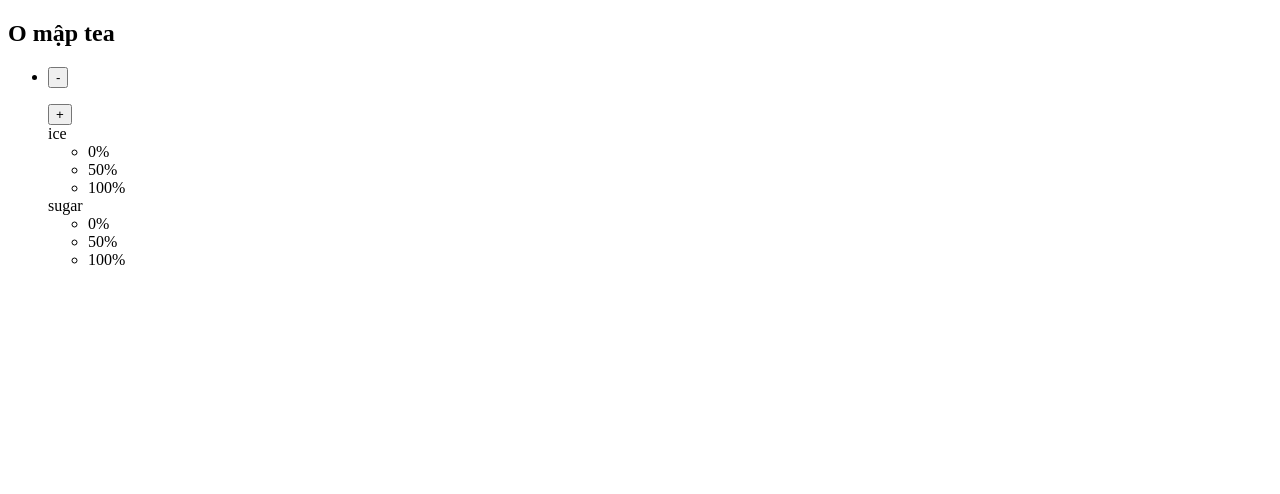
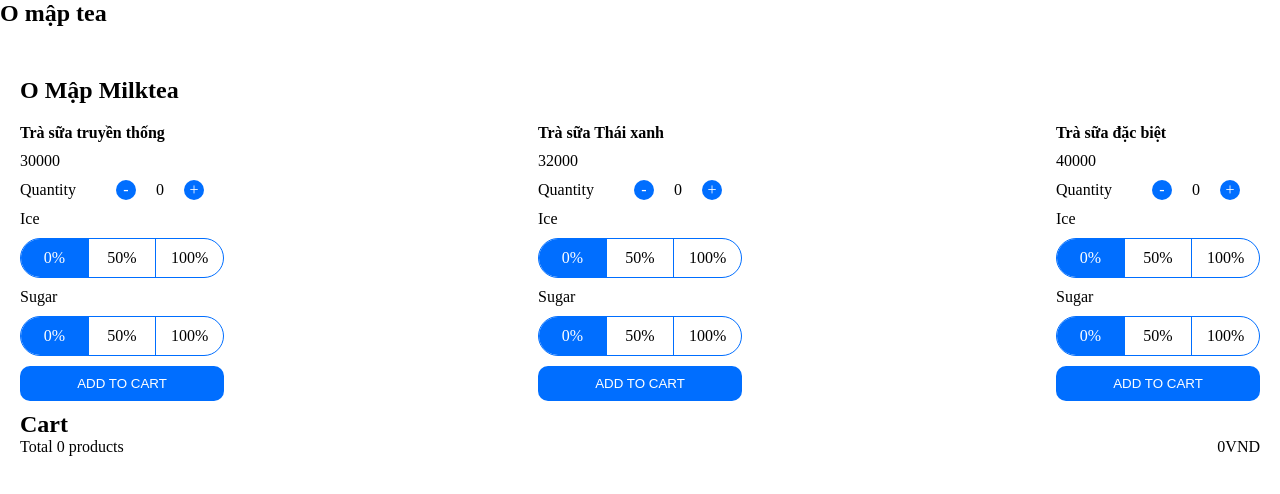
Before and after one commit to FE-IP-S04-Basic-Test/FE-Basic-Test_Truong-Le-D-2, a plain HTML site: page js-1/index.html in a window 1280 px wide. Drawn offline with Linux system fonts and the light colour scheme.

Commit message:
change code processing problem after then render ui and handle it

```diff
--- a/js-1/index.html
+++ b/js-1/index.html
@@ -3,6 +3,7 @@
 <head>
   <meta charset="UTF-8">
   <meta name="viewport" content="width=device-width, initial-scale=1.0">
+  <link rel="stylesheet" href="./main.css">
   <title>Milktea</title>
 </head>
 <body>
@@ -14,35 +15,26 @@
     </section>
   </header>
   <main class="body">
-    <section class="card-milktea">
-      <ul class="milktea-card-list">
-        <li class="milktea-card-item">
-          <h2 class="milktea-name"></h2>
-          <p class="milktea-price"></p>
-          <div class="milktea-quantity">
-            <button class="milktea-descrease">-</button>
-            <p class="milktea-bumber"></p>
-            <button class="milktea-inscrease">+</button>
+    <div class="container">
+      <div class="wrap">
+          <div class="order">
+              <h2>O Mập Milktea</h2>
+              <div class="product_list">
+              </div>
           </div>
-          <div class="ice">
-            <label for="" class="ice-name">ice</label>
-            <ul class="ice-list">
-              <li class="ice-item">0%</li>
-              <li class="ice-item">50%</li>
-              <li class="ice-item">100%</li>
-            </ul>
+          <div class="cart mt-10 mb-10">
+              <h2 class="cart_title">Cart</h2>
+              <div class="cart_list">
+              </div>
+              <div class="cart_footer">
+                  <p class="cart_total_quantity">
+                      Total 4 products
+                  </p>
+                  <p class="cart_total_price">122,000VND</p>
+              </div>
           </div>
-          <div class="sugar">
-            <label for="" class="sugar-name">sugar</label>
-            <ul class="sugar-list">
-              <li class="sugar-item">0%</li>
-              <li class="sugar-item">50%</li>
-              <li class="sugar-item">100%</li>
-            </ul>
-          </div>
-        </li>
-      </ul>
-    </section>
+      </div>
+  </div>
   </main>
   <script src="./index.js"></script>
 </body>
--- a/js-1/index.js
+++ b/js-1/index.js
@@ -1,92 +1,228 @@
-const product = [
+const products = [
   {
-    "id": 1,
-    "name": "Trà sữa truyền thống",
-    "price": 30000
+    id: 1,
+    name: "Trà sữa truyền thống",
+    price: 30000,
   },
   {
-    "id": 2,
-    "name": "Trà sữa Thái xanh",
-    "price": 32000
+    id: 2,
+    name: "Trà sữa Thái xanh",
+    price: 32000,
   },
   {
-    "id": 3,
-    "name": "Trà sữa đặc biệt",
-    "price": 40000
-  }
-]
+    id: 3,
+    name: "Trà sữa đặc biệt",
+    price: 40000,
+  },
+];
 
-const sugar = [
+const sugars = [
   {
-    "id": 1,
-    "amount": 0,
-    "label": "0%"
+    id: 1,
+    amount: 0,
+    label: "0%",
   },
   {
-    "id": 2,
-    "amount": 50,
-    "label": "50%"
+    id: 2,
+    amount: 50,
+    label: "50%",
   },
   {
-    "id": 3,
-    "amount": 100,
-    "label": "100%"
-  }
-]
+    id: 3,
+    amount: 100,
+    label: "100%",
+  },
+];
 
-const ice = [
+const ices = [
   {
-    "id": 1,
-    "amount": 0,
-    "label": "0%"
+    id: 1,
+    amount: 0,
+    label: "0%",
   },
   {
-    "id": 2,
-    "amount": 50,
-    "label": "50%"
+    id: 2,
+    amount: 50,
+    label: "50%",
   },
   {
-    "id": 3,
-    "amount": 100,
-    "label": "100%"
-  }
-]
+    id: 3,
+    amount: 100,
+    label: "100%",
+  },
+];
 
-const addToCart = {
-  id: 1,
-  name: 'Trà sữa truyền thống',
-  price: 30000,
-  quantity: 1,
-  iceAmount: 0,
-  sugarAmount: 0,
+const productList = document.querySelector(".product_list");
+const cartList = document.querySelector(".cart_list");
+const carts = [];
+
+function addToCart(productId, iceId, sugarId, total) {
+  const product = products.find((item) => {
+    return item.id === Number(productId);
+  });
+  const ice = ices.find((item) => item.id === Number(iceId));
+  const sugar = sugars.find((item) => item.id === Number(sugarId));
+  carts.push({
+    quantity: total,
+    title: product.name,
+    desc: `Ice ${ice.label} - Sugar ${sugar.label}`,
+    unitPrice: product.price,
+    totalUnitPrice: product.price * total,
+  });
 }
 
-const addToCart2 = {
-  id: 2,
-  name: 'Trà sữa thái xanh',
-  price: 40000,
-  quantity: 1,
-  iceAmount: 50,
-  sugarAmount: 50,
+function renderOption(data) {
+  return data
+    .map((item, index) => {
+      return `<li data-id="${item.id}" class="percent_item ${
+        index === 0 ? "active" : ""
+      }">${item.label}</li>`;
+    })
+    .join("");
 }
 
-var arr = [];
-const addToCartAction = (item) => {
-  // const index = arr.findIndex(item.id);
-  // if (arr[index].includes(item.id)) {
-  //   arr[index].quantity++;
-  // } else {
-  arr.push({
-    id: item.id,
-    name: item.name,
-    price: item.price,
-    quantity: item.quantity,
-    iceAmount: item.iceAmount,
-    sugarAmount: item.sugarAmount,
+function renderProducts() {
+  const html = products.map((item) => {
+    return `<div id="${item.id}" class="product_item">
+    <h4 class="product-title mb-10">
+        ${item.name}
+    </h4>
+    <p class="product_price mb-10">
+        ${item.price}
+    </p>
+    <div class="product_count mb-10">
+        <p class="product_count_title">Quantity</p>
+        <p class="product_minus product_change">-</p>
+        <p class="product_quantity">0</p>
+        <p class="product_plus product_change">+</p>
+    </div>
+    <div class="product_option">
+        <p class="option_title mb-10">
+            Ice
+        </p>
+        <div class="product_percent mb-10">
+            <ul class="percent_list ice">
+                ${renderOption(ices)}
+            </ul>
+        </div>
+    </div>
+    <div class="product_option">
+        <p class="option_title mb-10">
+            Sugar
+        </p>
+        <div class="product_percent mb-10">
+            <ul class="percent_list sugar">
+              ${renderOption(sugars)}
+            </ul>
+        </div>
+    </div>
+    <button class="product_add">ADD TO CART</button>
+</div>`;
   });
-  return arr;
-  // }
-};
+  productList.innerHTML = html.join("");
+}
 
-addToCartAction(addToCart);
-console.log(addToCartAction(addToCart2));
+function renderCarts() {
+  const html = carts.map((item) => {
+    return `<div class="cart_item">
+    <p class="cart_quantity">${item.quantity} X</p>
+    <img class="cart_img" src="./milktea.png" alt="">
+    <div class="cart_info">
+        <p class="cart_title">${item.title}</p>
+        <p class="cart_desc">${item.desc}</p>
+        <div class="cart_price">
+            <p class="cart_unit_price">${item.unitPrice}</p>
+            <p class="cart_total_unit_price">${item.totalUnitPrice}</p>
+        </div>
+    </div>
+</div>`;
+  });
+  console.log(html);
+  cartList.innerHTML = html.join("");
+}
+
+function handleChooseOption() {
+  const percentList = document.querySelectorAll(".percent_list");
+  percentList.forEach((precent) => {
+    const optionList = precent.querySelectorAll(".percent_item");
+    optionList.forEach((option) => {
+      option.onclick = function () {
+        optionList.forEach((option) => {
+          option.classList.remove("active");
+        });
+        option.classList.add("active");
+      };
+    });
+  });
+}
+
+function handleChangeQuantity() {
+  const productCount = document.querySelectorAll(".product_count");
+  productCount.forEach((item) => {
+    const minus = item.querySelector(".product_minus");
+    const plus = item.querySelector(".product_plus");
+    const quantity = item.querySelector(".product_quantity");
+    minus.onclick = function () {
+      if (Number(quantity.textContent) > 0) {
+        quantity.textContent = Number(quantity.textContent) - 1;
+      }
+    };
+    plus.onclick = function () {
+      quantity.textContent = Number(quantity.textContent) + 1;
+    };
+  });
+}
+
+function handleAddToCart() {
+  const productAdd = document.querySelectorAll(".product_add");
+  const productListEl = document.querySelectorAll(".product_item");
+  productAdd.forEach((item, index) => {
+    item.onclick = function () {
+      const productId = productListEl[index].id;
+      const sugarId = getIdOption(productListEl, index, "sugar");
+      const iceId = getIdOption(productListEl, index, "ice");
+      const total = Number(
+        productListEl[index].querySelector(".product_quantity").textContent
+      );
+      addToCart(productId, iceId, sugarId, total);
+      renderCarts();
+      renderCartTotal();
+    };
+  });
+}
+
+function getIdOption(productListEl, index, type) {
+  let id;
+  productListEl[index]
+    .querySelectorAll(`.percent_list.${type} li`)
+    .forEach((li) => {
+      if (li.className.includes("active")) {
+        id = li.dataset.id;
+      }
+    });
+  return id;
+}
+
+function renderCartTotal() {
+  const total = carts.reduce((sum, curr) => {
+    return {
+      quantity: sum.quantity + Number(curr.quantity),
+      price: sum.price + Number(curr.totalUnitPrice)
+    }
+  }, {
+    quantity: 0,
+    price: 0
+  })
+  const cartFooter = document.querySelector(".cart_footer");
+  cartFooter.innerHTML = `<p class="cart_total_quantity">
+  Total ${total.quantity} products
+</p>
+<p class="cart_total_price">${total.price}VND</p>`;
+}
+
+renderProducts();
+renderCarts();
+renderCartTotal();
+handleChooseOption();
+handleChangeQuantity();
+handleAddToCart();
--- /dev/null
+++ b/js-1/main.css
@@ -0,0 +1,128 @@
+:root {
+  --primary-color: #006eff;
+}
+
+* {
+  margin: 0;
+  padding: 0;
+  box-sizing: border-box;
+}
+
+.mb-10 {
+  margin-bottom: 10px;
+}
+
+.mt-10 {
+  margin-top: 10px;
+}
+
+.container {
+  margin-top: 50px;
+}
+
+.wrap {
+  max-width: 1240px;
+  margin: auto;
+}
+
+.order h2 {
+  margin-bottom: 20px;
+}
+
+.product_list {
+  display: flex;
+  justify-content: space-between;
+}
+
+.product_count {
+  display: flex;
+  justify-content: space-between;
+  align-items: center;
+}
+
+.product_count_title {
+  margin-right: 20px;
+}
+
+.product_change {
+  background-color: var(--primary-color);
+  color: white;
+  width: 20px;
+  height: 20px;
+  border-radius: 50%;
+  display: flex;
+  align-items: center;
+  justify-content: center;
+  margin: 0 20px;
+  cursor: pointer;
+  user-select: none;
+}
+
+.product_change:hover {
+  filter: brightness(1.1);
+}
+.product_change:active {
+  transform: scale(0.9);
+}
+
+.percent_list {
+  display: flex;
+  list-style: none;
+  justify-content: space-between;
+  border: 1px solid var(--primary-color);
+  border-radius: 20px;
+  overflow: hidden;
+}
+
+.percent_item {
+  flex: 1;
+  padding: 10px 0;
+  text-align: center;
+  border-right: 1px solid var(--primary-color);
+  cursor: pointer;
+}
+
+.percent_item:last-child {
+  border-right: none;
+}
+
+.percent_item.active {
+  background-color: var(--primary-color);
+  color: #fff;
+}
+
+.product_add {
+  padding: 10px;
+  width: 100%;
+  border-radius: 10px;
+  background-color: var(--primary-color);
+  color: #fff;
+  border: none;
+  outline: none;
+  cursor: pointer;
+}
+
+.cart_item {
+  display: flex;
+  align-items: center;
+  margin-bottom: 10px;
+}
+
+.cart_img {
+  width: 100px;
+}
+
+.cart_info {
+  flex: 1;
+}
+
+.cart_price {
+  display: flex;
+  justify-content: space-between;
+  align-items: center;
+}
+
+.cart_footer {
+  display: flex;
+  justify-content: space-between;
+}
```
Also changed, not shown: js-1/milktea.png (added).
